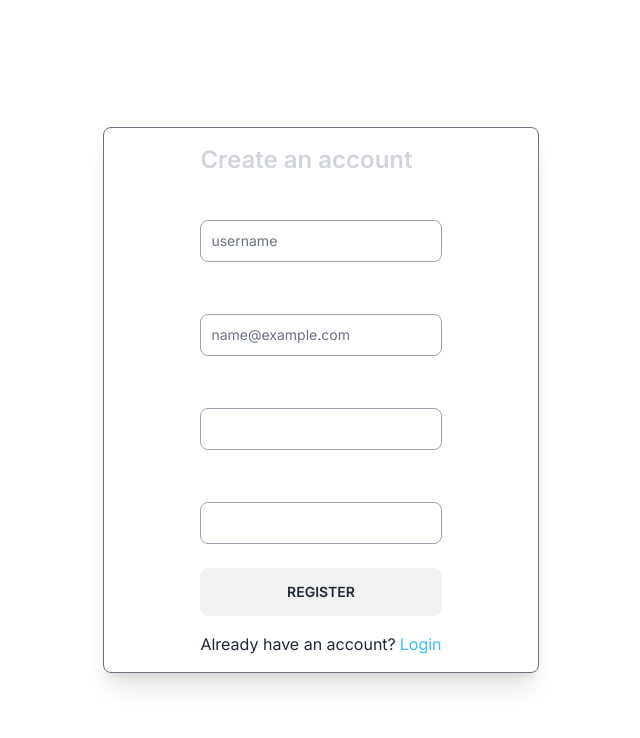
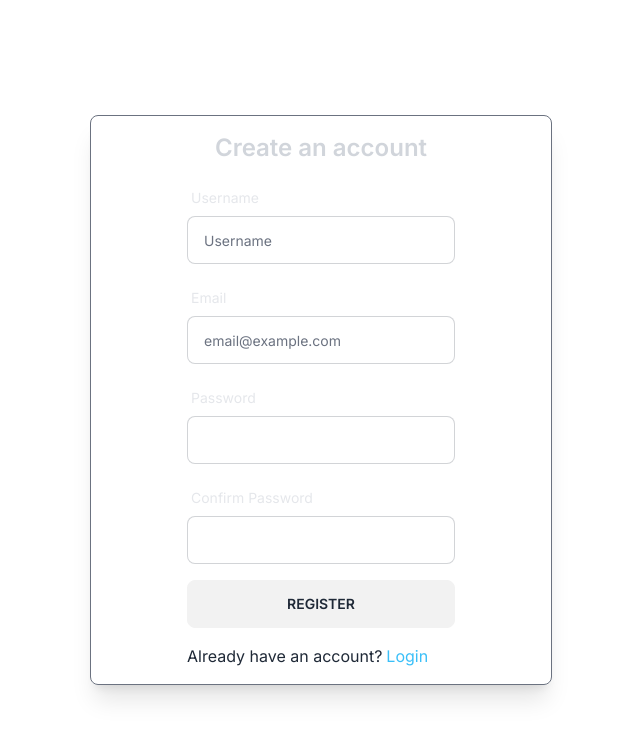
Before and after one commit to mustafakemalgordesli/crypted-chat-nextjs, a Next.js app: page /register in a window 1280 px wide. Shown: the top 738 px of the page, without its empty margins (319-959 px from the left). Built offline with nearby package versions, Linux system fonts and the light colour scheme.

Commit message:
'authentication with formik and yup added'

```diff
--- a/components/Forms/LoginForm/index.jsx
+++ b/components/Forms/LoginForm/index.jsx
@@ -1,7 +1,36 @@
+"use client";
+
 import Link from "next/link";
 import React from "react";
+import axios from "axios";
+import { useState } from "react";
+import { useRouter } from "next/navigation";
 
 const index = () => {
+
+  const router = useRouter();
+
+  const [username, setUsername] = useState("");
+  const [password, setPassword] = useState("");
+  const [error, setError] = useState("");
+
+  const handleSubmit = async (e) => {
+    e.preventDefault();
+
+    try {
+      const response = await axios.post(
+        "http://localhost:3000/api/users/login",
+        { username, password }
+      );
+      console.log("Login successful:", response.data);
+
+      router.push("/");
+    } catch (error) {
+      console.error("Login failed:", error);
+      setError("Please check your credentials.");
+    }
+  };
+
   return (
     <div className="border border-gray-500 rounded-lg px-24 py-8 shadow-xl">
       <div>
@@ -9,34 +38,40 @@ const index = () => {
           Login to your account
         </h1>
       </div>
-      <form>
+      <form onSubmit={handleSubmit}>
         <div className="mb-6">
-          <label
-            htmlFor="email"
-            className="block mb-2 text-sm font-medium text-white"
-          >
-            Username
+          <div className="form-control w-full max-w-xs">
+            <label className="label">
+              <span className="label-text text-gray-200">Username</span>
             </label>
             <input
+              value={username}
+              onChange={(e) => setUsername(e.target.value)}
+              id="username"
               type="text"
-            className="bg-transparent border border-gray-400 text-gray-900 text-sm rounded-lg focus:ring-blue-500 focus:border-blue-500 block w-full p-2.5 dark:bg-gray-700 dark:border-gray-600 dark:placeholder-gray-400 dark:text-white dark:focus:ring-blue-500 dark:focus:border-blue-500"
-            placeholder="username"
+              placeholder="Username"
+              className="input input-bordered w-full max-w-xs placeholder:text-sm"
               required
+              // className={errors.username && touched.username ? "input input-bordered input-error w-full max-w-xs placeholder:text-sm" : "input input-bordered w-full max-w-xs placeholder:text-sm"}
             />
           </div>
+        </div>
         <div className="mb-6">
-          <label
-            htmlFor="password"
-            className="block mb-2 text-sm font-medium text-white"
-          >
-            Your password
+          <div className="form-control w-full max-w-xs">
+            <label className="label">
+              <span className="label-text text-gray-200">Password</span>
             </label>
             <input
+              value={password}
+              onChange={(e) => setPassword(e.target.value)}
+              id="password"
               type="password"
-            className="bg-transparent border border-gray-400 text-gray-900 text-sm rounded-lg focus:ring-blue-500 focus:border-blue-500 block w-full p-2.5 dark:bg-gray-700 dark:border-gray-600 placeholder-gray-400 dark:text-white dark:focus:ring-blue-500 dark:focus:border-blue-500"
-            placeholder="password"
+              className="input input-bordered w-full max-w-xs placeholder:text-sm"
               required
+              // className={errors.username && touched.username ? "input input-bordered input-error w-full max-w-xs placeholder:text-sm" : "input input-bordered w-full max-w-xs placeholder:text-sm"}
             />
+            {error && <p className="text-xs text-red-700 mt-4">{error}</p>}
+          </div>
         </div>
         <div className="mb-6 self-end">
           <Link href="#" className="link link-info link-hover text-sm">
--- a/components/Forms/RegisterForm/index.jsx
+++ b/components/Forms/RegisterForm/index.jsx
@@ -1,13 +1,49 @@
+"use client";
+
+import { authSchema } from "@/schemas";
+import { useFormik } from "formik";
 import Link from "next/link";
+import { useRouter } from "next/navigation";
+import axios from "axios";
 
 const index = () => {
+  const router = useRouter();
+
+  const onSubmit = async (values, actions) => {
+    try {
+      const response = await axios.post(
+        "http://localhost:3000/api/users/register",
+        values
+      );
+      console.log("Registration successful:", response.data);
+    } catch (error) {
+      console.error("Registration failed:", error);
+    }
+    await new Promise((resolve) => setTimeout(resolve, 1000));
+    actions.resetForm();
+    router.push("/login");
+  };
+
+  const {
+    values,
+    handleBlur,
+    handleChange,
+    handleSubmit,
+    errors,
+    touched,
+    isSubmitting,
+  } = useFormik({
+    initialValues: {
+      email: "",
+      username: "",
+      password: "",
+      confirmPassword: "",
+    },
+    validationSchema: authSchema,
+    onSubmit,
+  });
 
   // const router = useRouter()
-  // const [data, setData] = useState({
-  //   username: '',
-  //   email: '',
-  //   password: ''
-  // })
 
   // const registerUser = async (e) => {
   //   e.preventDefault()
@@ -27,75 +63,111 @@ const index = () => {
   return (
     <div className="border border-gray-500 rounded-lg px-24 py-4 shadow-xl">
       <div>
-        <h1 className="text-gray-300 mb-4 font-semibold text-2xl">
+        <h1 className="text-gray-300 mb-4 font-semibold text-2xl text-center">
           Create an account
         </h1>
       </div>
-      <form>
-        <div className="mb-6">
-          <label
-            htmlFor="username"
-            className="block mb-2 text-sm font-medium text-white"
-          >
-            Username
+      <form onSubmit={handleSubmit}>
+        <div className="mb-4">
+          <div className="form-control w-full max-w-xs">
+            <label className="label">
+              <span className="label-text text-gray-200">Username</span>
             </label>
             <input
+              value={values.username}
+              onChange={handleChange}
+              onBlur={handleBlur}
+              id="username"
               type="text"
-            // name="username"
-            // value={data.username}
-            // onChange={(e) => {setData({...data, username: e.target.value})}}
-            className="bg-transparent border border-gray-400 text-gray-900 text-sm rounded-lg focus:ring-blue-500 focus:border-blue-500 block w-full p-2.5 dark:bg-gray-700 dark:border-gray-600 dark:placeholder-gray-400 dark:text-white dark:focus:ring-blue-500 dark:focus:border-blue-500"
-            placeholder="username"
-            required
+              placeholder="Username"
+              className={
+                errors.username && touched.username
+                  ? "input input-bordered input-error w-full max-w-xs placeholder:text-sm"
+                  : "input input-bordered w-full max-w-xs placeholder:text-sm"
+              }
             />
+            {errors.username && touched.username && (
+              <p className="text-xs text-red-600">{errors.username}</p>
+            )}
           </div>
-        <div className="mb-6">
-          <label
-            htmlFor="email"
-            className="block mb-2 text-sm font-medium text-white"
-          >
-            Your email
+        </div>
+        <div className="mb-4">
+          <div className="form-control w-full max-w-xs">
+            <label className="label">
+              <span className="label-text text-gray-200">Email</span>
             </label>
             <input
+              value={values.email}
+              onChange={handleChange}
+              onBlur={handleBlur}
+              id="email"
               type="email"
-            // name="email"
-            // value={data.email}
-            // onChange={(e) => {setData({...data, email: e.target.value})}}
-            className="bg-transparent border border-gray-400 text-gray-900 text-sm rounded-lg focus:ring-blue-500 focus:border-blue-500 block w-full p-2.5 dark:bg-gray-700 dark:border-gray-600 dark:placeholder-gray-400 dark:text-white dark:focus:ring-blue-500 dark:focus:border-blue-500"
-            placeholder="name@example.com"
-            required
+              placeholder="email@example.com"
+              className={
+                errors.email && touched.email
+                  ? "input input-bordered input-error w-full max-w-xs placeholder:text-sm"
+                  : "input input-bordered w-full max-w-xs placeholder:text-sm"
+              }
             />
+            {errors.email && touched.email && (
+              <p className="text-xs text-red-600">{errors.email}</p>
+            )}
           </div>
-        <div className="mb-6">
-          <label
-            htmlFor="password"
-            className="block mb-2 text-sm font-medium text-white"
+        </div>
+        <div className="mb-4">
+          <div
+            className="tooltip tooltip-bottom"
+            data-tip="Must have at least 6 characters."
           >
-            Your password
+            <div className="form-control w-full max-w-xs">
+              <label className="label">
+                <span className="label-text text-gray-200">Password</span>
               </label>
               <input
+                value={values.password}
+                onChange={handleChange}
+                onBlur={handleBlur}
+                id="password"
                 type="password"
-            // name="password"
-            // value={data.password}
-            // onChange={(e) => {setData({...data, password: e.target.value})}}
-            className="bg-transparent border border-gray-400 text-gray-900 text-sm rounded-lg focus:ring-blue-500 focus:border-blue-500 block w-full p-2.5 dark:bg-gray-700 dark:border-gray-600 dark:placeholder-gray-400 dark:text-white dark:focus:ring-blue-500 dark:focus:border-blue-500"
-            required
+                className={
+                  errors.password && touched.password
+                    ? "input input-bordered input-error w-full max-w-xs placeholder:text-sm"
+                    : "input input-bordered w-full max-w-xs placeholder:text-sm"
+                }
               />
+              {errors.password && touched.password && (
+                <p className="text-xs text-red-600">{errors.password}</p>
+              )}
             </div>
-        <div className="mb-6">
-          <label
-            htmlFor="password"
-            className="block mb-2 text-sm font-medium text-white"
-          >
-            Confirm password
+          </div>
+        </div>
+        <div className="mb-4">
+          <div className="form-control w-full max-w-xs">
+            <label className="label">
+              <span className="label-text text-gray-200">Confirm Password</span>
             </label>
             <input
+              value={values.confirmPassword}
+              onChange={handleChange}
+              onBlur={handleBlur}
+              id="confirmPassword"
               type="password"
-            className="bg-transparent border border-gray-400 text-gray-900 text-sm rounded-lg focus:ring-blue-500 focus:border-blue-500 block w-full p-2.5 dark:bg-gray-700 dark:border-gray-600 dark:placeholder-gray-400 dark:text-white dark:focus:ring-blue-500 dark:focus:border-blue-500"
-            required
+              className={
+                errors.confirmPassword && touched.confirmPassword
+                  ? "input input-bordered input-error w-full max-w-xs placeholder:text-sm"
+                  : "input input-bordered w-full max-w-xs placeholder:text-sm"
+              }
             />
+            {errors.confirmPassword && touched.confirmPassword && (
+              <p className="text-xs text-red-600">{errors.confirmPassword}</p>
+            )}
           </div>
-        <button type="submit" className="btn btn-block">
+        </div>
+        <button
+          type="submit"
+          className="btn btn-block disabled:opacity-25"
+          disabled={isSubmitting}
+        >
           Register
         </button>
         <div className="mt-4">
--- a/components/Sidebar/index.jsx
+++ b/components/Sidebar/index.jsx
@@ -58,6 +58,9 @@ const index = () => {
               >
                 <button className="font-semibold text-lg">+</button>
               </div>
+              {/* <div class="tooltip" data-tip="Create DM">
+  <button className="font-semibold text-lg">+</button>
+</div> */}
             </div>
           </div>
           <div className="h-full px-1 py-2 overflow-y-auto">
--- a/package.json
+++ b/package.json
@@ -18,6 +18,7 @@
     "eslint-config-next": "13.4.19",
     "flowbite": "^1.8.1",
     "flowbite-react": "^0.5.0",
+    "formik": "^2.4.4",
     "http-status": "^1.7.0",
     "jsonwebtoken": "^9.0.2",
     "next": "13.4.19",
@@ -26,6 +27,7 @@
     "react": "18.2.0",
     "react-dom": "18.2.0",
     "tailwindcss": "3.3.3",
+    "yup": "^1.2.0",
     "zod": "^3.22.2"
   },
   "devDependencies": {
--- /dev/null
+++ b/schemas/index.js
@@ -0,0 +1,17 @@
+import * as yup from "yup";
+
+const usernameRules =
+  /^(?=.{3,20}$)(?![_.])(?!.*[_.]{2})[a-zA-Z0-9._]+(?<![_.])$/;
+
+export const authSchema = yup.object().shape({
+  email: yup.string().email("Please enter a valid email!").required("Required"),
+  username: yup
+    .string()
+    .matches(usernameRules, { message: "Please create a stronger username" })
+    .required("Required"),
+  password: yup.string().min(6).required("Required"),
+  confirmPassword: yup
+    .string()
+    .oneOf([yup.ref("password"), null], "Passwords must match!")
+    .required("Required"),
+});
```
Also changed, not shown: hooks/useFetch.js (added, +22 -0 lines), 1 other file (tests, documents, lock files or other folders). Lines whose indentation alone changed are shown as unchanged.
